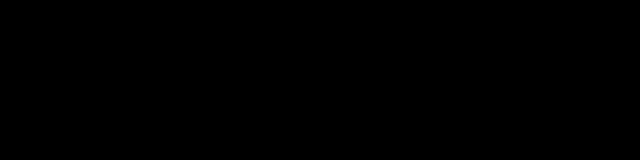
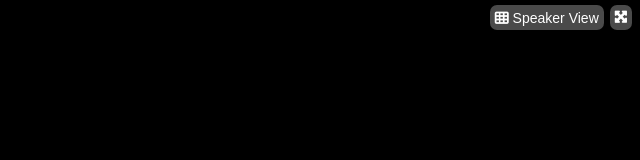
Before and after one commit to Emanuelediscala/html-css-zoom, a plain HTML site: page index.html in a window 1280 px wide. Shown: the whole page, without its empty margins (640-1280 px from the left). Drawn offline with Linux system fonts and the light colour scheme.

Commit message:
Feat.(Header) added content

```diff
--- a/css/main.css
+++ b/css/main.css
@@ -3,12 +3,43 @@
     box-sizing: border-box;
     margin: 0;
     padding: 0;
-    font-family:Arial;
+    font-family:Arial, Helvetica, sans-serif;
 }
 body {
     background-color: black;
 }
+/* REGOLE FLEX */
+.flex {
+    display: flex;
+}
+.jtfcontFlexend {
+    justify-content:flex-end;
+}
+
 /* HEADER  */
 header {
-    header:70px;
+    height:70px;
 }
+.header {
+    height: 50%;
+    color: white;
+    font-size: 14px;
+    padding: 5px;
+}
+.fa solid {
+    color: white;
+    width: 30px;
+}
+.bgGray {
+    background-color:#4a4a4a;
+}
+.pad5 {
+    padding:5px;
+}
+.borderCircle {
+    border-radius: 7px;
+}
+
+.header span {
+    margin:0 3px;
+}
--- a/index.html
+++ b/index.html
@@ -1,6 +1,7 @@
 <html lang="en">
 <head>
     <link rel="stylesheet" href="./css/main.css">
+    <link rel="stylesheet" href="https://cdnjs.cloudflare.com/ajax/libs/font-awesome/6.0.0/css/all.min.css">
     <meta charset="UTF-8">
     <meta http-equiv="X-UA-Compatible" content="IE=edge">
     <meta name="viewport" content="width=device-width, initial-scale=1.0">
@@ -8,7 +9,14 @@
 </head>
 <body>
     <header>
-
+        <div class="header flex jtfcontFlexend">
+            <span class="bgGray borderCircle pad5">
+                <i class="fa-solid fa-table-cells"></i>  Speaker View
+            </span>
+            <span class="bgGray borderCircle pad5">
+                <i class="fa-solid fa-maximize"></i>
+            </span>
+        </div>
     </header>
     <main>
 
```
